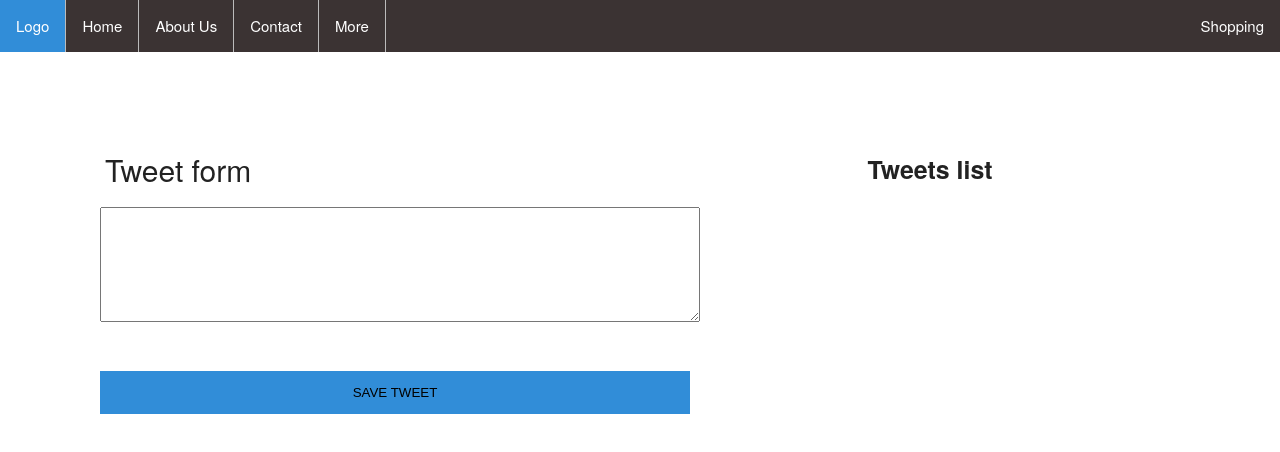
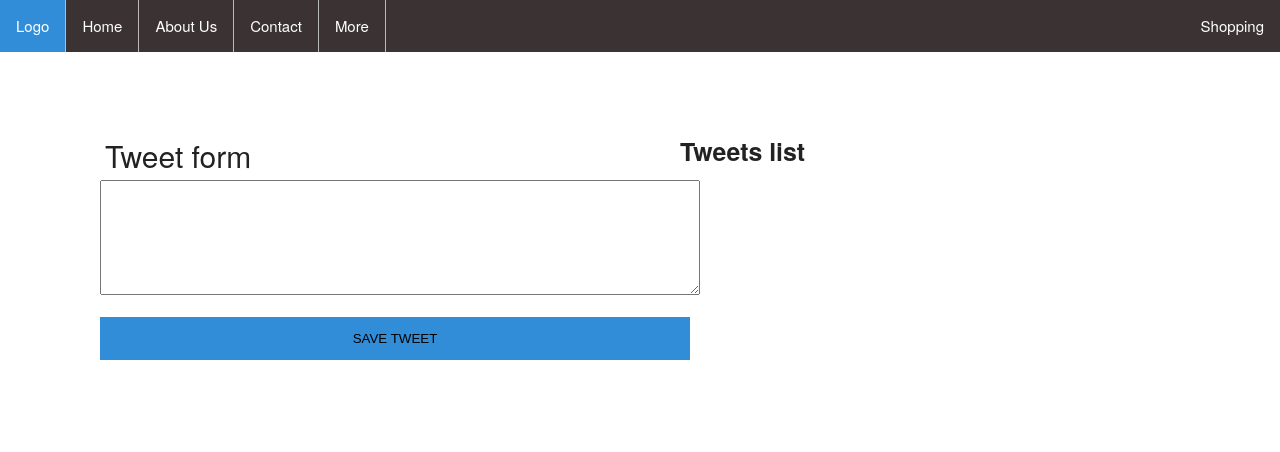
Before and after one commit to Aftabe/Tweet-form-page, a plain HTML site: page index.html in a window 1280 px wide. Drawn offline with Linux system fonts and the light colour scheme.

Commit message:
style added

```diff
--- a/style.css
+++ b/style.css
@@ -85,11 +85,12 @@ li a:hover:not(.active) {
 
 .col-a {
   box-sizing: border-box;
+  float: right;
   padding: 10px;
   width: 50%;
   margin: 10px;
-  text-align: center;
-  line-height: 75px;
+  /* text-align: center; */
+  /* line-height: 75px; */
   font-size: 30px;
 }
 
```
